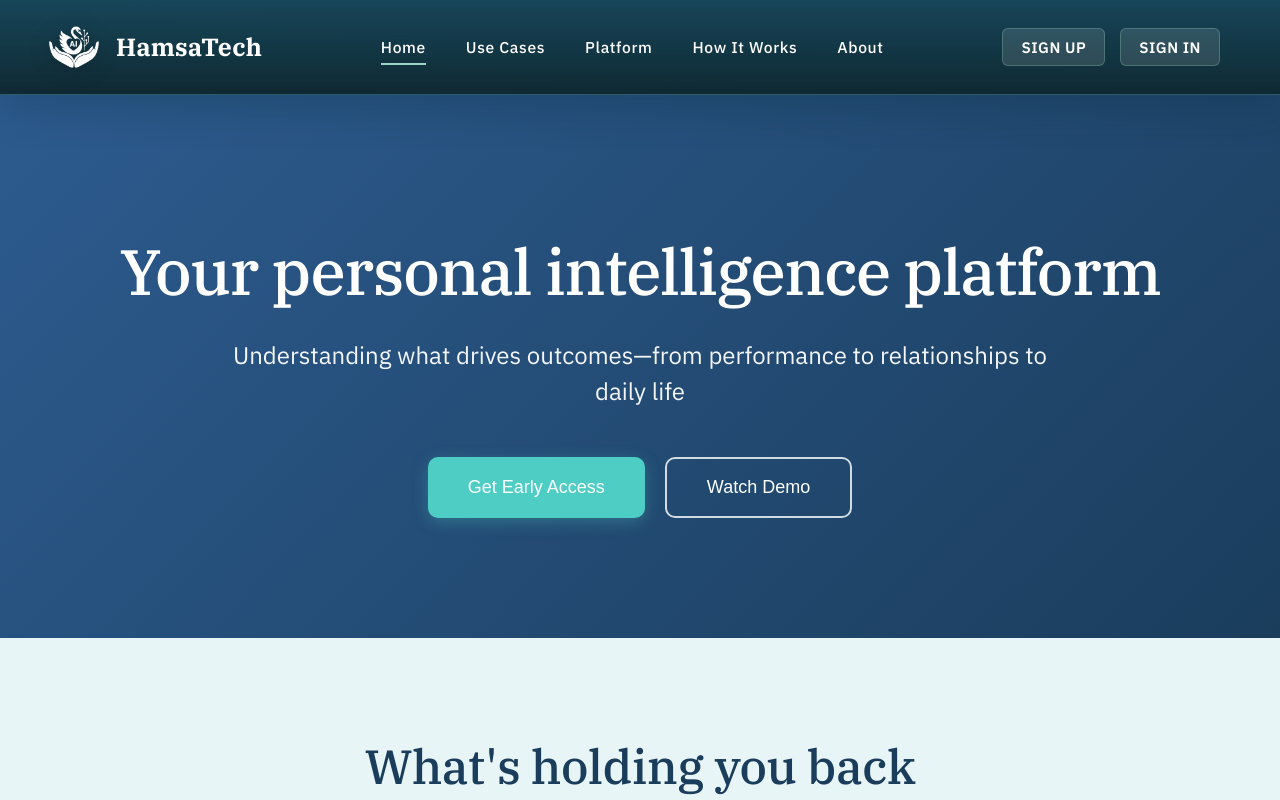
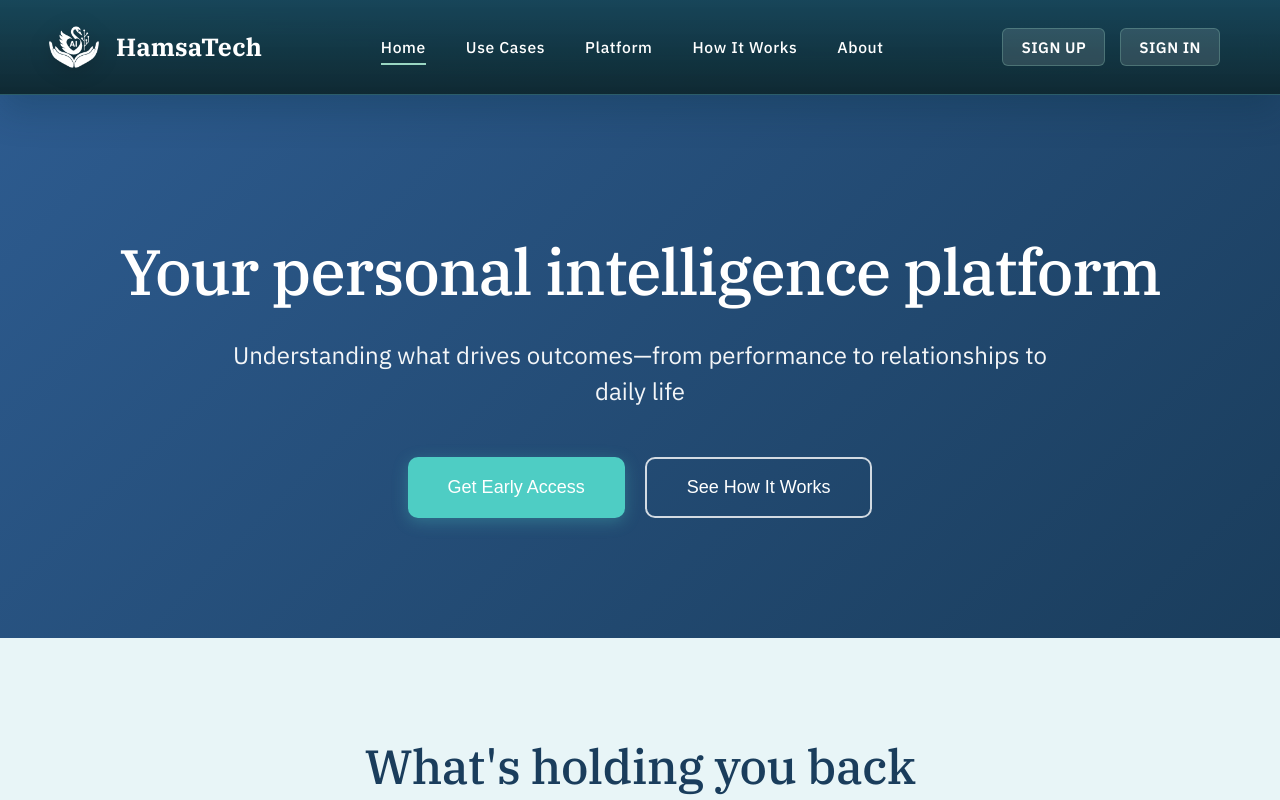
Before and after one commit to hamsatechai-netizen/hamsatech-website, a React (Vite) app: page / in a window 1280 px wide. Shown: the top 800 px of the page. Built offline with nearby package versions, Linux system fonts and the light colour scheme; no server answers.

Commit message:
Update button texts and add trust section title

```diff
--- a/src/components/HomePage.tsx
+++ b/src/components/HomePage.tsx
@@ -15,7 +15,7 @@ function HomePage() {
           </p>
           <div className="hero-cta-buttons">
             <button className="btn-primary-large">Get Early Access</button>
-            <button className="btn-secondary-large">Watch Demo</button>
+            <button className="btn-secondary-large">See How It Works</button>
           </div>
         </div>
       </section>
@@ -165,7 +165,7 @@ function HomePage() {
               </div>
             </div>
 
-            <button className="cta-large">Get Early Access to Astra</button>
+            <button className="cta-large">Learn More About Performance</button>
 
           </div>
         </div>
@@ -174,6 +174,8 @@ function HomePage() {
       {/* Trust Section */}
       <section className="trust-section-simple">
         <div className="container">
+
+          <h2 className="trust-section-title">Why trust HamsaTech</h2>
 
           <div className="trust-item-horizontal">
             <div className="trust-icon-circle">✓</div>
@@ -206,7 +208,7 @@ function HomePage() {
       <section className="final-cta-section">
         <div className="container">
           <h2>Ready to see what you can't see?</h2>
-          <button className="cta-large white">Sign Up for Early Access</button>
+          <button className="cta-large">Get Early Access</button>
         </div>
       </section>
 
```
